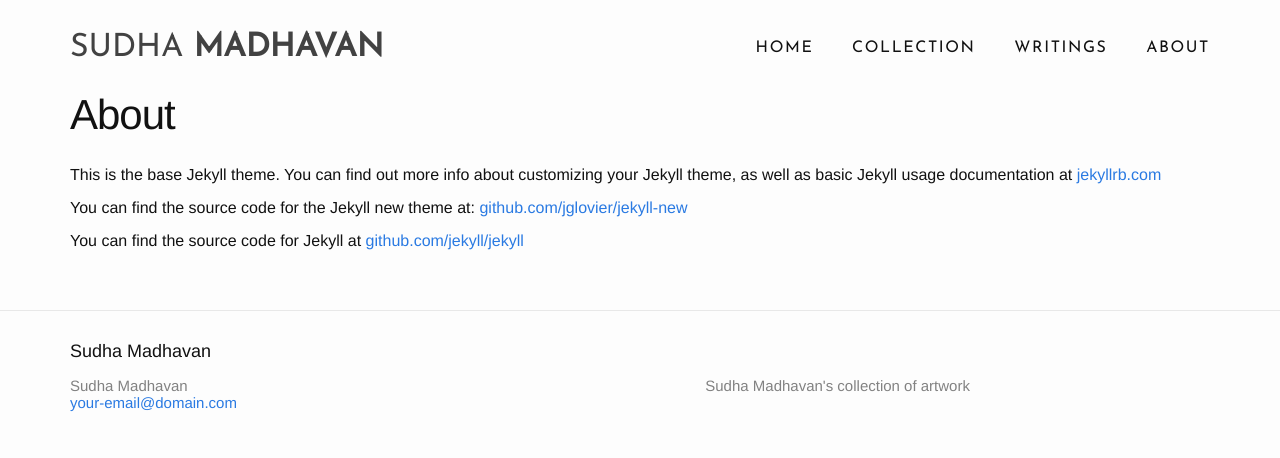
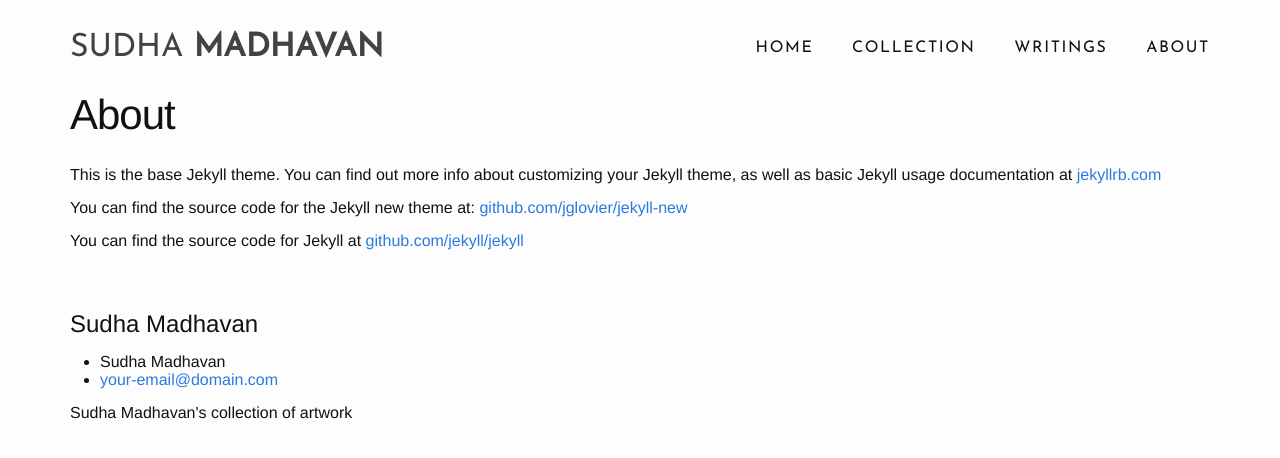
Before and after one commit to vasudhamadhavan/sudha, a Jekyll site: the page built from about.md, in a window 1280 px wide. Shown: the top 458 px of the page. Built offline with Jekyll 4.4.1, drawn with Linux system fonts in a browser that asks for light colours.

Commit message:
Commenting out boilerplate footer cade

```diff
--- a/_sass/_layout.scss
+++ b/_sass/_layout.scss
@@ -99,70 +99,70 @@
 /**
  * Site footer
  */
-.site-footer {
-    border-top: 1px solid $grey-color-light;
-    padding: $spacing-unit 0;
-}
+// .site-footer {
+//     border-top: 1px solid $grey-color-light;
+//     padding: $spacing-unit 0;
+// }
 
-.footer-heading {
-    font-size: 18px;
-    margin-bottom: $spacing-unit / 2;
-}
+// .footer-heading {
+//     font-size: 18px;
+//     margin-bottom: $spacing-unit / 2;
+// }
 
-.contact-list,
-.social-media-list {
-    list-style: none;
-    margin-left: 0;
-}
+// .contact-list,
+// .social-media-list {
+//     list-style: none;
+//     margin-left: 0;
+// }
 
-.footer-col-wrapper {
-    font-size: 15px;
-    color: $grey-color;
-    margin-left: -$spacing-unit / 2;
-    @extend %clearfix;
-}
+// .footer-col-wrapper {
+//     font-size: 15px;
+//     color: $grey-color;
+//     margin-left: -$spacing-unit / 2;
+//     @extend %clearfix;
+// }
 
-.footer-col {
-    float: left;
-    margin-bottom: $spacing-unit / 2;
-    padding-left: $spacing-unit / 2;
-}
+// .footer-col {
+//     float: left;
+//     margin-bottom: $spacing-unit / 2;
+//     padding-left: $spacing-unit / 2;
+// }
 
-.footer-col-1 {
-    width: -webkit-calc(35% - (#{$spacing-unit} / 2));
-    width:         calc(35% - (#{$spacing-unit} / 2));
-}
+// .footer-col-1 {
+//     width: -webkit-calc(35% - (#{$spacing-unit} / 2));
+//     width:         calc(35% - (#{$spacing-unit} / 2));
+// }
 
-.footer-col-2 {
-    width: -webkit-calc(20% - (#{$spacing-unit} / 2));
-    width:         calc(20% - (#{$spacing-unit} / 2));
-}
+// .footer-col-2 {
+//     width: -webkit-calc(20% - (#{$spacing-unit} / 2));
+//     width:         calc(20% - (#{$spacing-unit} / 2));
+// }
 
-.footer-col-3 {
-    width: -webkit-calc(45% - (#{$spacing-unit} / 2));
-    width:         calc(45% - (#{$spacing-unit} / 2));
-}
+// .footer-col-3 {
+//     width: -webkit-calc(45% - (#{$spacing-unit} / 2));
+//     width:         calc(45% - (#{$spacing-unit} / 2));
+// }
 
-@include media-query($on-laptop) {
-    .footer-col-1,
-    .footer-col-2 {
-        width: -webkit-calc(50% - (#{$spacing-unit} / 2));
-        width:         calc(50% - (#{$spacing-unit} / 2));
-    }
+// @include media-query($on-laptop) {
+//     .footer-col-1,
+//     .footer-col-2 {
+//         width: -webkit-calc(50% - (#{$spacing-unit} / 2));
+//         width:         calc(50% - (#{$spacing-unit} / 2));
+//     }
 
-    .footer-col-3 {
-        width: -webkit-calc(100% - (#{$spacing-unit} / 2));
-        width:         calc(100% - (#{$spacing-unit} / 2));
-    }
-}
+//     .footer-col-3 {
+//         width: -webkit-calc(100% - (#{$spacing-unit} / 2));
+//         width:         calc(100% - (#{$spacing-unit} / 2));
+//     }
+// }
 
-@include media-query($on-palm) {
-    .footer-col {
-        float: none;
-        width: -webkit-calc(100% - (#{$spacing-unit} / 2));
-        width:         calc(100% - (#{$spacing-unit} / 2));
-    }
-}
+// @include media-query($on-palm) {
+//     .footer-col {
+//         float: none;
+//         width: -webkit-calc(100% - (#{$spacing-unit} / 2));
+//         width:         calc(100% - (#{$spacing-unit} / 2));
+//     }
+// }
 
 
 
```
